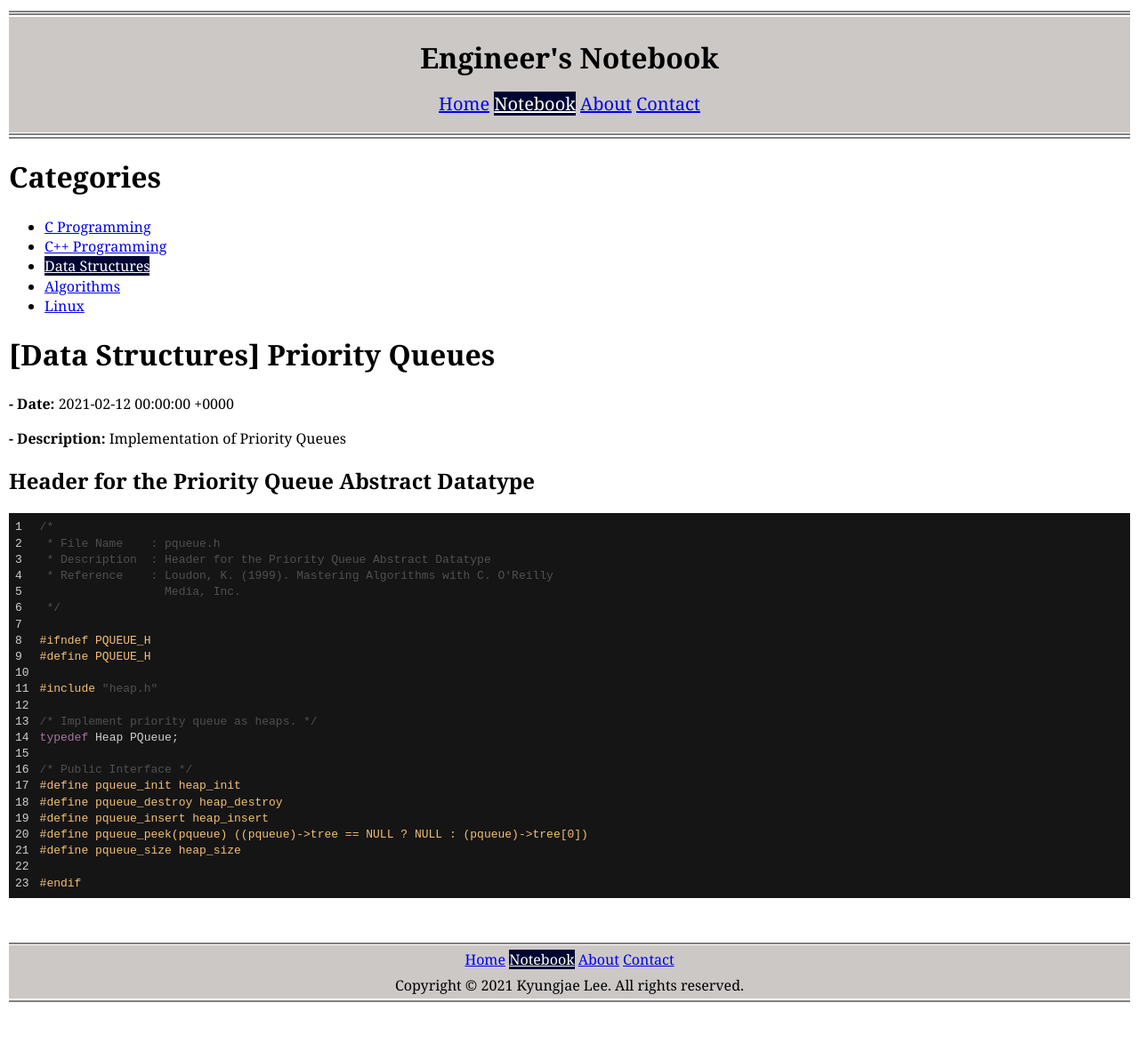
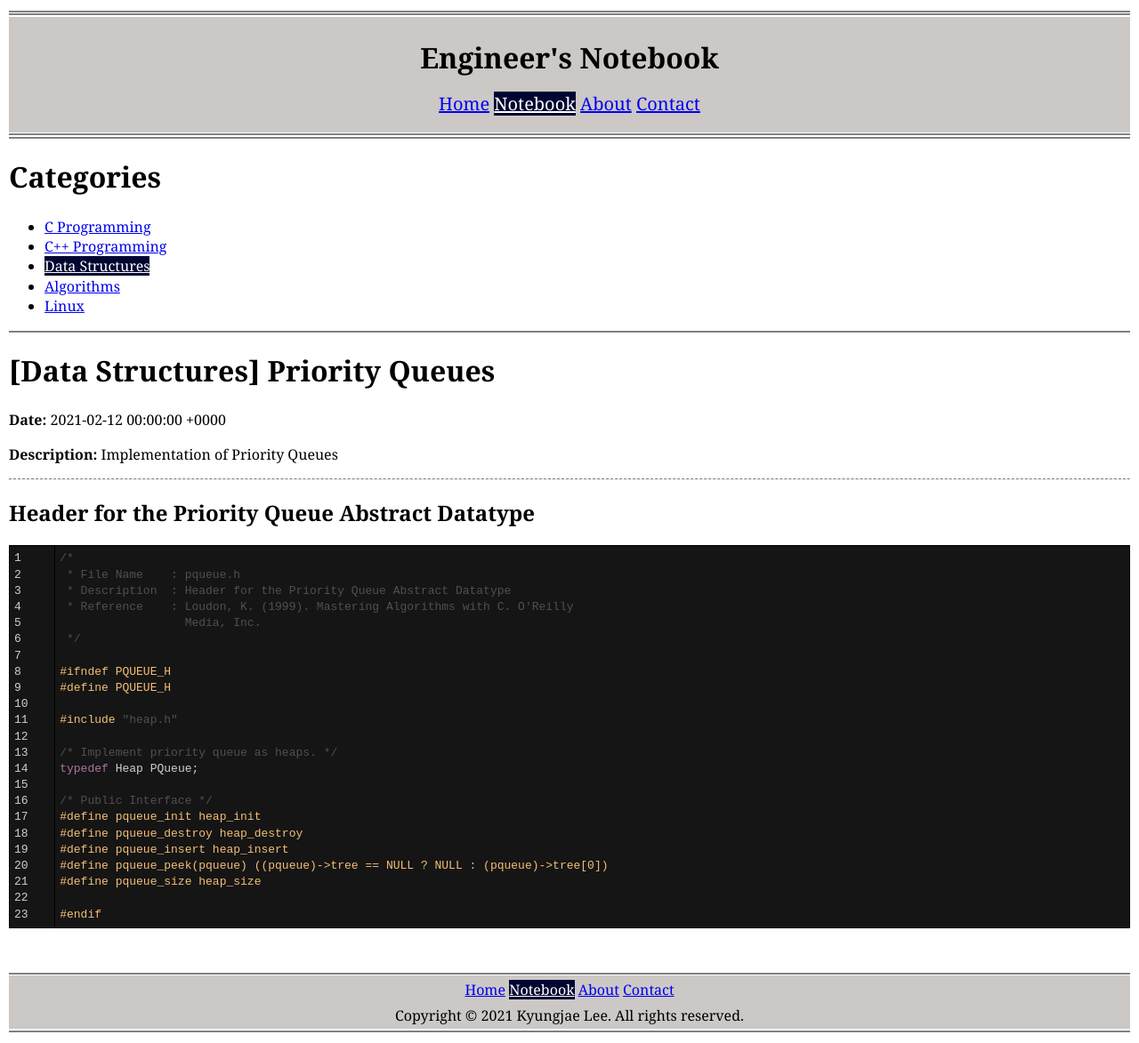
Before and after one commit to kyungjae-lee/kyungjae-lee.github.io, a Jekyll site: the page built from _posts/data-structures/2021-02-12-priority-queues.md, in a window 1280 px wide. Shown: the whole page at 89% size. Built offline with Jekyll 4.4.1, drawn with Linux system fonts in a browser that asks for light colours; before the commit the page ends 1139 px from its top, so only the background shows below that.

```diff
--- a/_layouts/categories.html
+++ b/_layouts/categories.html
@@ -14,4 +14,6 @@
 	</ul>
 </nav>
 
+<hr class="main-separator">
+
 {{content}}
--- a/_layouts/notes.html
+++ b/_layouts/notes.html
@@ -3,8 +3,9 @@
 ---
 
 <h1>{{page.title}}</h1>
-<p><strong>- Date: </strong>{{page.date}}</p>
-<p><strong>- Description: </strong>{{page.meta}}</p>
+<p><strong>Date: </strong>{{page.date}}</p>
+<p><strong>Description: </strong>{{page.meta}}</p>
+<hr class="border-dashed">
 
 {{content}}
 
--- a/css/hr.css
+++ b/css/hr.css
@@ -11,10 +11,11 @@
 /* Dashed border */
 hr.border-dashed {
 	border-top: 1px dashed;
+	color: gray
 }
 
 /* Dotted border */
-hr.border-dashed {
+hr.border-dotted {
 	border-top: 1px dotted;
 }
 
--- a/css/main.css
+++ b/css/main.css
@@ -6,3 +6,4 @@
 {% include_relative masthead.css %}
 {% include_relative syntax.css %}
 {% include_relative hr.css %}
+{% include_relative table.css %}
```
Also changed, not shown: _posts/linux/the-linux-command-line/2021-03-28-learning-the-shell.md (deleted, +0 -13 lines), css/table.css (added, +8 -0 lines).
